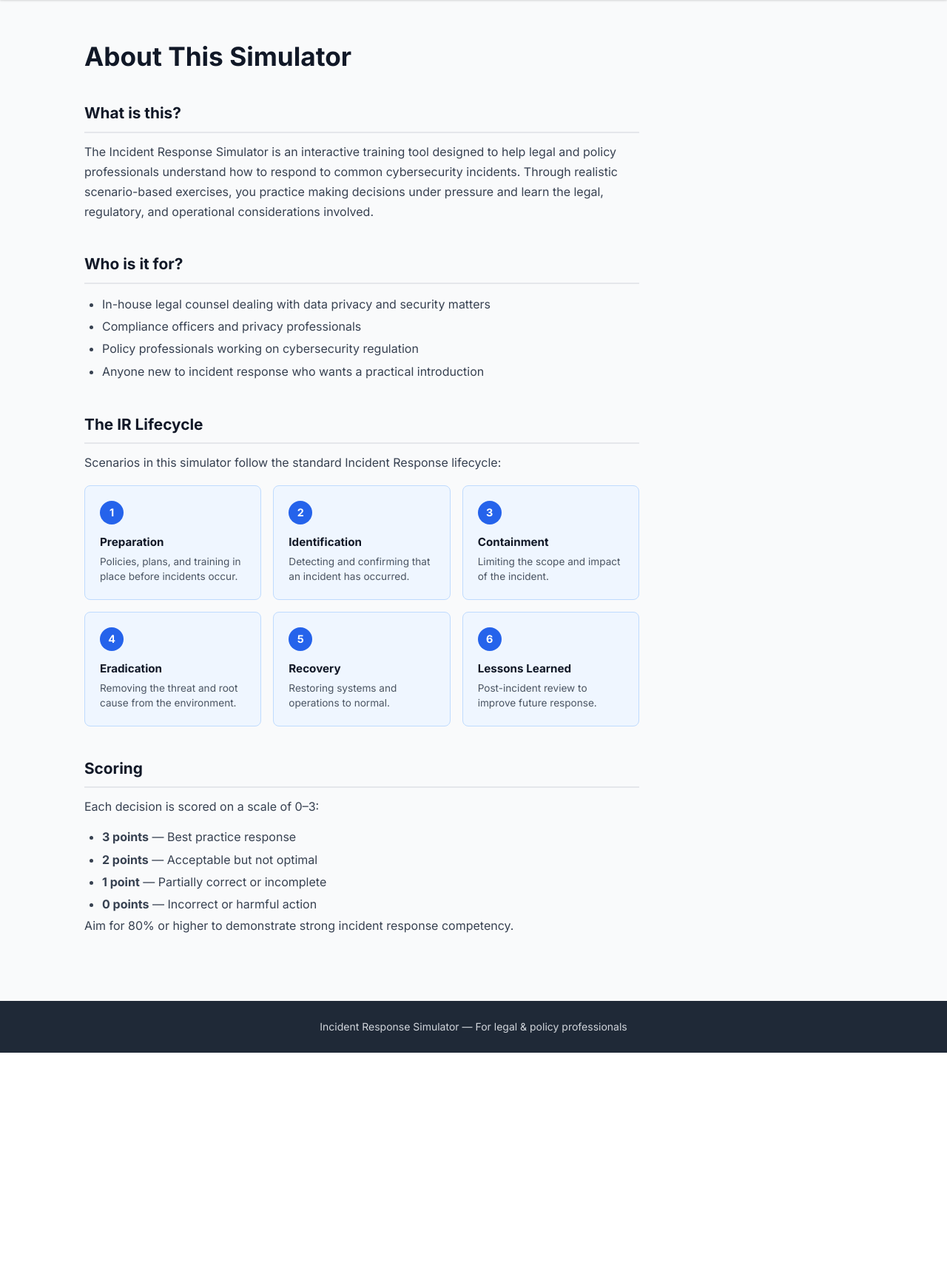
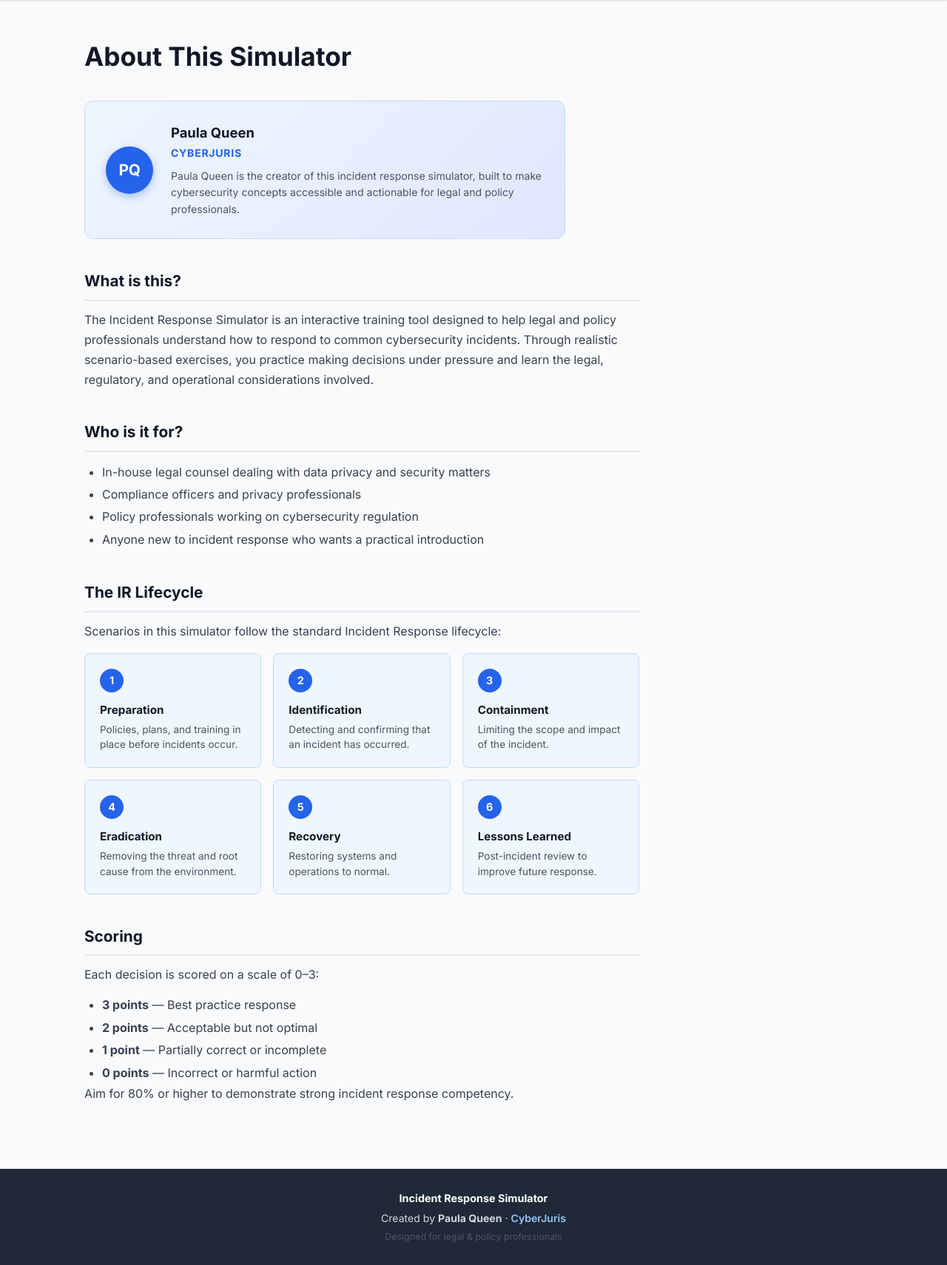
Before and after one commit to Paula-QJade/incident-response-simulation, a Flask app: page /about in a window 1280 px wide. Shown: the part 65-1775 px from the top of the page at 74% size. Before the commit the page ends 1488 px from the top, so only its background shows below. Run offline with Flask 3, Linux system fonts and the light colour scheme.

Commit message:
Add creator attribution to the simulator's homepage, about page, and footer
Update static/css/style.css, templates/about.html, templates/base.html, and templates/index.html to include creator information and adjust the scenario step count display.

Replit-Commit-Author: Agent
Replit-Commit-Session-Id: 10286f58-83fa-4dd8-bcf8-4e992927bdae
Replit-Commit-Checkpoint-Type: full_checkpoint
Replit-Commit-Event-Id: a4de2727-d569-44e2-98db-e927a15d1b11
Replit-Commit-Screenshot-Url: https://storage.googleapis.com/screenshot-production-us-central1/e1fec9ae-20a7-4693-ac9d-69bcbdf5065a/10286f58-83fa-4dd8-bcf8-4e992927bdae/rhW1GRV
Replit-Helium-Checkpoint-Created: true

```diff
--- a/static/css/style.css
+++ b/static/css/style.css
@@ -681,11 +681,78 @@ body {
     margin: 0;
 }
 
+/* Hero byline */
+.hero-byline {
+    display: inline-block;
+    background: rgba(255,255,255,0.15);
+    border: 1px solid rgba(255,255,255,0.3);
+    color: rgba(255,255,255,0.9);
+    font-size: 0.82rem;
+    font-weight: 600;
+    letter-spacing: 0.04em;
+    padding: 0.35rem 1rem;
+    border-radius: 9999px;
+    margin-bottom: 1.25rem;
+    text-transform: uppercase;
+}
+
+/* Creator card (about page) */
+.creator-card {
+    display: flex;
+    align-items: center;
+    gap: 1.5rem;
+    background: linear-gradient(135deg, var(--primary-light), #e0e7ff);
+    border: 1.5px solid #bfdbfe;
+    border-radius: var(--radius);
+    padding: 1.75rem;
+    margin-bottom: 2.5rem;
+    max-width: 650px;
+}
+
+.creator-avatar {
+    width: 64px;
+    height: 64px;
+    min-width: 64px;
+    background: var(--primary);
+    color: #fff;
+    border-radius: 50%;
+    display: flex;
+    align-items: center;
+    justify-content: center;
+    font-size: 1.3rem;
+    font-weight: 800;
+    letter-spacing: -0.02em;
+    box-shadow: 0 4px 12px rgba(37, 99, 235, 0.35);
+}
+
+.creator-name {
+    font-size: 1.15rem;
+    font-weight: 800;
+    color: var(--gray-900);
+    margin-bottom: 0.1rem;
+}
+
+.creator-org {
+    font-size: 0.88rem;
+    font-weight: 700;
+    color: var(--primary);
+    margin-bottom: 0.5rem;
+    text-transform: uppercase;
+    letter-spacing: 0.05em;
+}
+
+.creator-bio {
+    font-size: 0.88rem;
+    color: var(--gray-600);
+    line-height: 1.6;
+    margin: 0;
+}
+
 /* Footer */
 .footer {
     background: var(--gray-800);
     color: var(--gray-300);
-    padding: 1.5rem 0;
+    padding: 1.75rem 0;
     margin-top: auto;
 }
 
@@ -694,7 +761,29 @@ body {
     margin: 0 auto;
     padding: 0 1.5rem;
     text-align: center;
-    font-size: 0.875rem;
+}
+
+.footer-title {
+    font-size: 0.9rem;
+    font-weight: 700;
+    color: #fff;
+    margin-bottom: 0.3rem;
+}
+
+.footer-credit {
+    font-size: 0.88rem;
+    margin-bottom: 0.2rem;
+    color: var(--gray-300);
+}
+
+.footer-org {
+    color: #93c5fd;
+    font-weight: 600;
+}
+
+.footer-tagline {
+    font-size: 0.78rem;
+    color: var(--gray-600);
 }
 
 /* Step actions */
--- a/templates/about.html
+++ b/templates/about.html
@@ -6,6 +6,15 @@
 <div class="about-page">
     <div class="container">
         <h1>About This Simulator</h1>
+
+        <div class="creator-card">
+            <div class="creator-avatar">PQ</div>
+            <div class="creator-info">
+                <p class="creator-name">Paula Queen</p>
+                <p class="creator-org">CyberJuris</p>
+                <p class="creator-bio">Paula Queen is the creator of this incident response simulator, built to make cybersecurity concepts accessible and actionable for legal and policy professionals.</p>
+            </div>
+        </div>
 
         <div class="about-content">
             <section class="about-section">
--- a/templates/base.html
+++ b/templates/base.html
@@ -29,7 +29,9 @@
 
     <footer class="footer">
         <div class="footer-container">
-            <p>Incident Response Simulator &mdash; For legal &amp; policy professionals</p>
+            <p class="footer-title">Incident Response Simulator</p>
+            <p class="footer-credit">Created by <strong>Paula Queen</strong> &middot; <span class="footer-org">CyberJuris</span></p>
+            <p class="footer-tagline">Designed for legal &amp; policy professionals</p>
         </div>
     </footer>
 
--- a/templates/index.html
+++ b/templates/index.html
@@ -5,6 +5,7 @@
 {% block content %}
 <div class="hero">
     <div class="hero-content">
+        <div class="hero-byline">A CyberJuris training tool by Paula Queen</div>
         <h1>Incident Response Simulator</h1>
         <p class="hero-subtitle">Practice real-world cybersecurity incident response through guided scenarios — designed for legal &amp; policy professionals.</p>
         <a href="#scenarios" class="btn btn-primary">Start Training</a>
@@ -26,7 +27,7 @@
                 <h3 class="card-title">{{ scenario.title }}</h3>
                 <p class="card-description">{{ scenario.description }}</p>
                 <div class="card-meta">
-                    <span class="step-count">{{ scenario.steps | length }} decision points</span>
+                    <span class="step-count">{{ scenario.main_steps | length }} decision points</span>
                 </div>
                 <a href="/scenario/{{ scenario.id }}" class="btn btn-secondary">Begin Scenario</a>
             </div>
```
